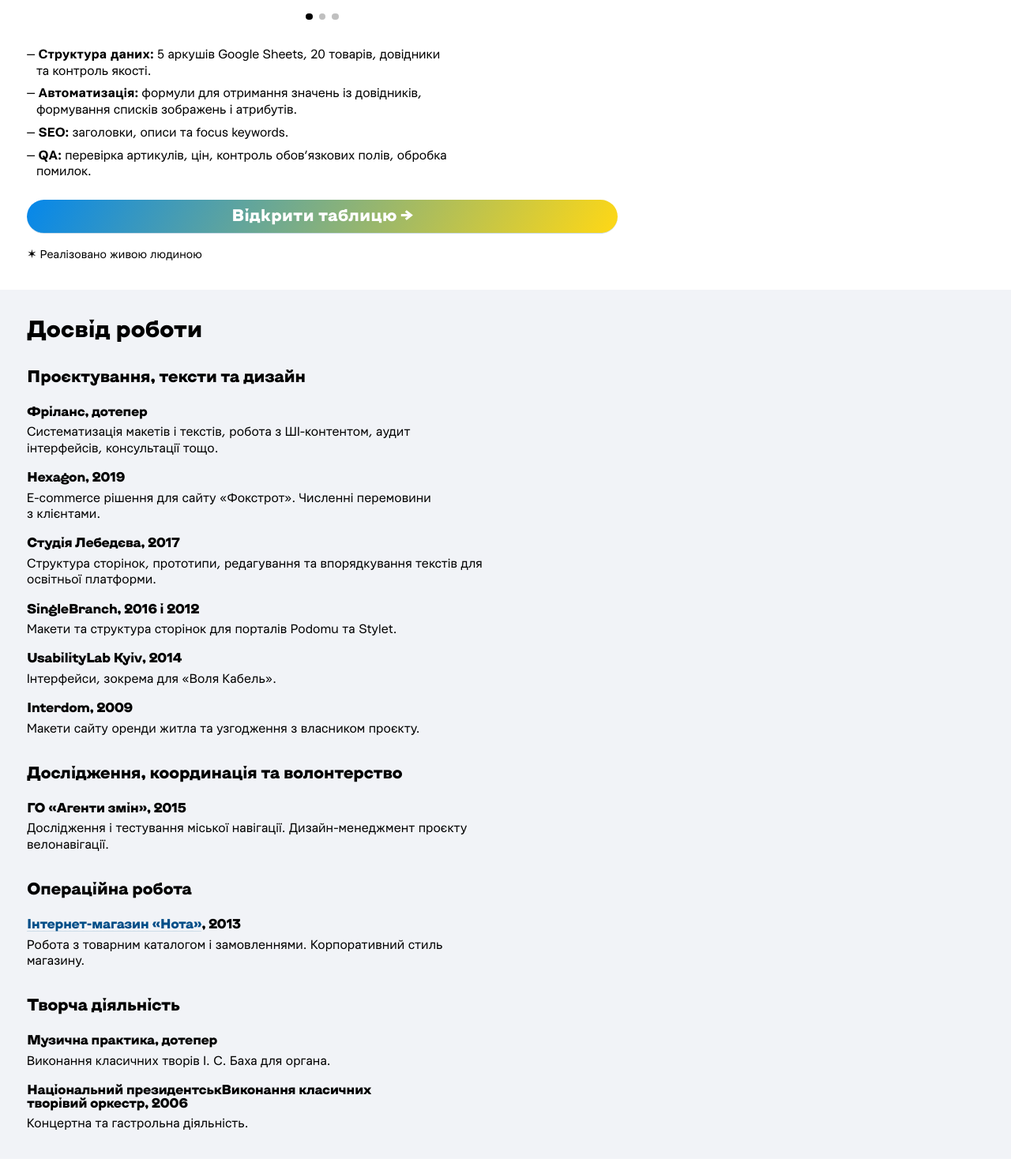
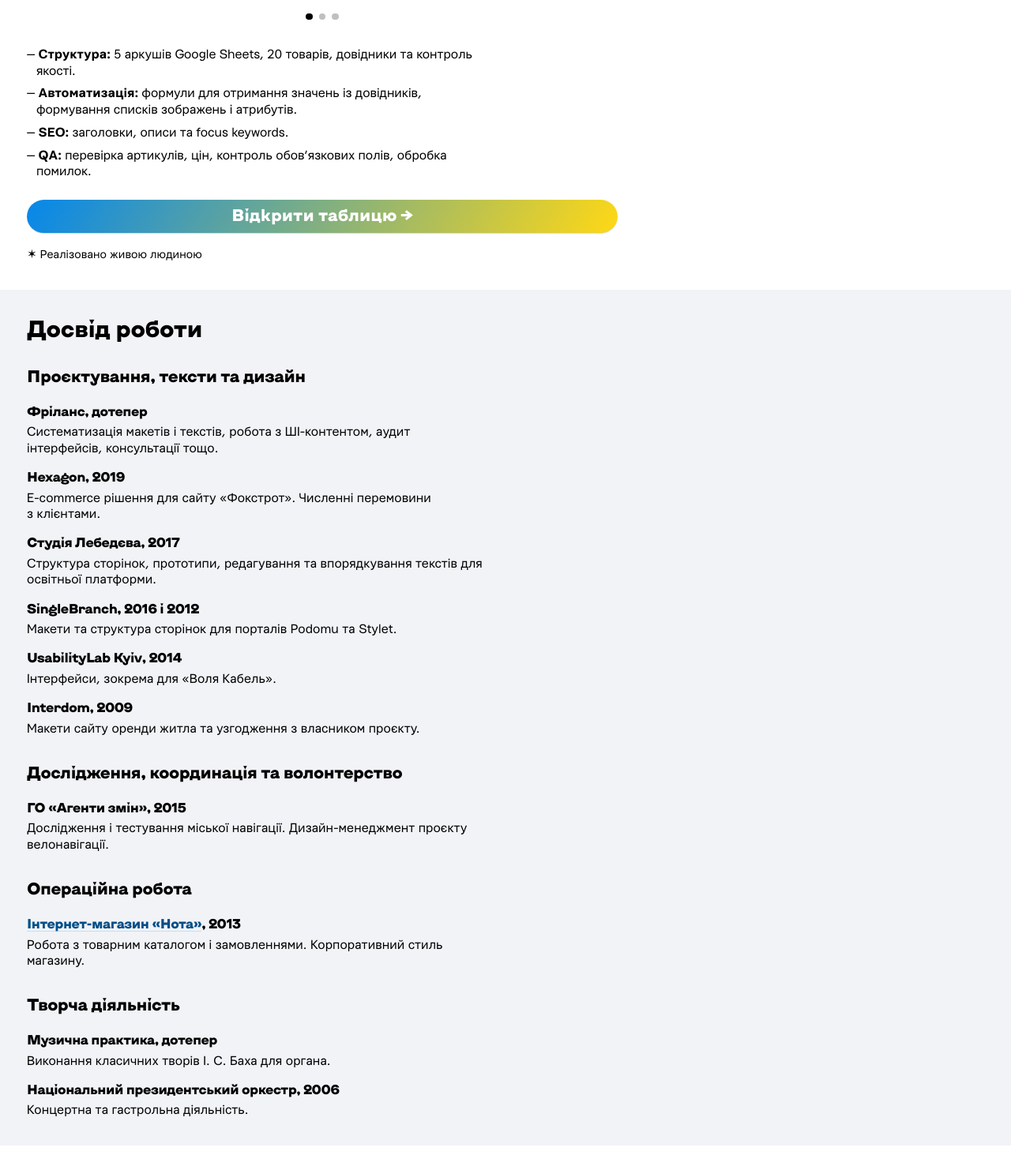
Before and after one commit to oleksakravchuk/oleksakravchuk.github.io, a plain HTML site: page index.html in a window 1280 px wide. Shown: the part 1515-2997 px from the top of the page at 79% size. Drawn offline with Linux system fonts and the light colour scheme; a script that the page names is missing.

Commit message:
mod tx v2

```diff
--- a/index.html
+++ b/index.html
@@ -122,7 +122,7 @@
 <div class="ak_clear_2"></div>
 
 <ul>
-    <li><strong>Структура даних:</strong> 5 аркушів Google Sheets, 20 товарів, довідники та контроль якості.</li>
+    <li><strong>Структура:</strong> 5 аркушів Google Sheets, 20 товарів, довідники та контроль якості.</li>
     <li><strong>Автоматизація:</strong> формули для отримання значень із довідників, формування списків зображень і атрибутів.</li>
     <li><strong>SEO:</strong> заголовки, описи та focus keywords.</li>
     <li><strong>QA:</strong> перевірка артикулів, цін, контроль обов’язкових полів, обробка помилок.</li>
@@ -203,7 +203,7 @@
 <p>Виконання класичних творів І. С. Баха для органа.</p>
 
 <div class="ak_clear_1"></div>
-<h4>Національний президентськВиконання класичних творівий оркестр, 2006</h4>
+<h4>Національний президентський оркестр, 2006</h4>
 <p>Концертна та гастрольна діяльність.</p>
 
 </div><!-- / container -->
```
